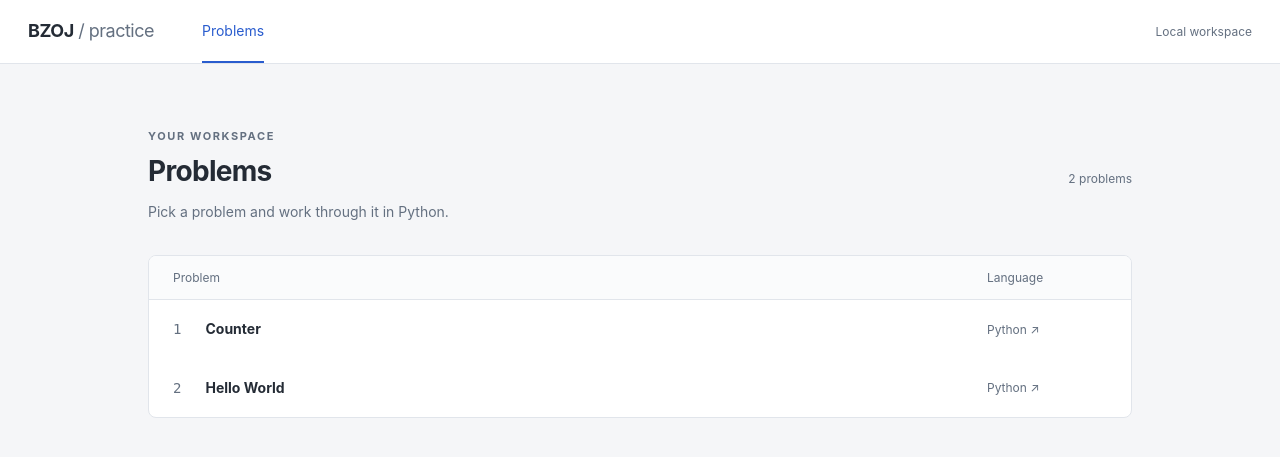
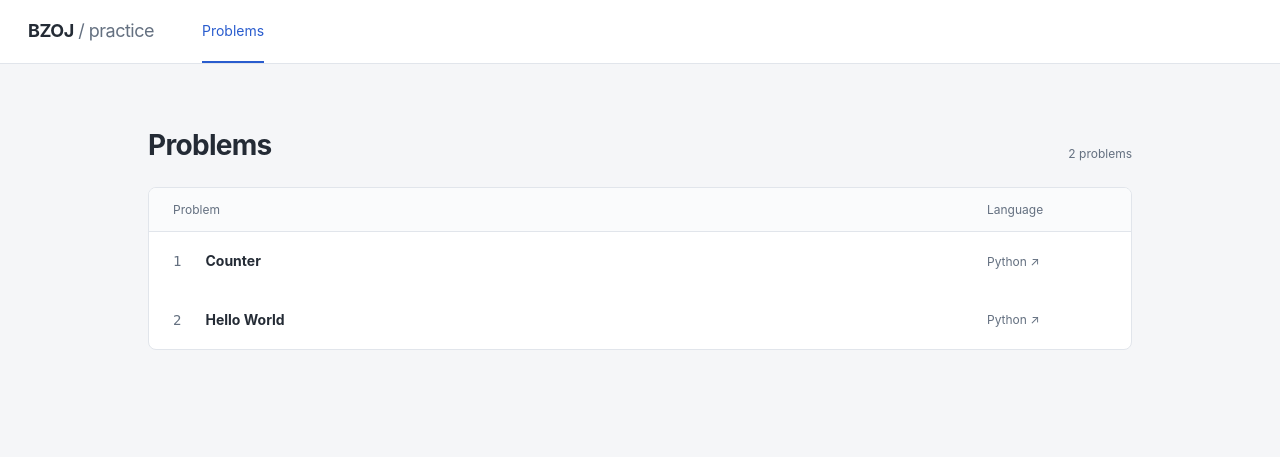
Before and after one commit to psyclaudeZ/bzoj, a FastAPI app: page / in a window 1280 px wide. Shown: the top 457 px of the page. Run offline with FastAPI, Linux system fonts and the light colour scheme.

Commit message:
Remove workspace labels and home page filler

```diff
--- a/bzoj/static/app.css
+++ b/bzoj/static/app.css
@@ -17,11 +17,9 @@ a:focus-visible, button:focus-visible, textarea:focus-visible { outline: 3px sol
 .brand span { color: var(--muted); font-weight: 400; }
 nav a { display: block; padding: 20px 0; }
 nav a[aria-current="page"] { box-shadow: inset 0 -2px var(--accent); color: var(--accent); }
-.local-label { margin-left: auto; color: var(--muted); font-size: 12px; }
 .muted { color: var(--muted); font-size: 12px; }
 .problem-list { max-width: 1040px; margin: 64px auto; padding: 0 28px; }
-.page-heading { display: flex; align-items: end; justify-content: space-between; }
-.eyebrow { font-size: 11px; letter-spacing: 1.6px; font-weight: 650; color: var(--muted); margin: 0 0 8px; }
+.page-heading { margin-bottom: 24px; display: flex; align-items: end; justify-content: space-between; }
 h1 { font-size: 28px; line-height: 1.25; letter-spacing: -.7px; margin: 0; }
 .intro { color: var(--muted); margin: 12px 0 32px; }
 .problem-table { background: white; border: 1px solid var(--border); border-radius: 8px; overflow: hidden; }
@@ -66,7 +64,7 @@ button span { margin-left: 12px; }
 .case-result pre { margin-top: 8px; }
 @media (max-width: 760px) {
   .site-header { padding: 0 16px; gap: 24px; }
-  .brand span, .local-label { display: none; }
+  .brand span { display: none; }
   .problem-list { margin-top: 32px; padding: 0 16px; }
   .table-heading, .problem-row { grid-template-columns: 1fr 65px; padding-left: 16px; padding-right: 16px; gap: 8px; }
   .problem-number { display: none; }
--- a/bzoj/templates/base.html
+++ b/bzoj/templates/base.html
@@ -10,7 +10,6 @@
     <header class="site-header">
       <a class="brand" href="/">BZOJ<span> / practice</span></a>
       <nav aria-label="Main navigation"><a href="/" {% if request.url.path == '/' %}aria-current="page"{% endif %}>Problems</a></nav>
-      <span class="local-label">Local workspace</span>
     </header>
     {% block content %}{% endblock %}
   </body>
--- a/bzoj/templates/problems.html
+++ b/bzoj/templates/problems.html
@@ -2,10 +2,9 @@
 {% block content %}
 <main class="problem-list">
   <div class="page-heading">
-    <div><p class="eyebrow">YOUR WORKSPACE</p><h1>Problems</h1></div>
+    <h1>Problems</h1>
     <span class="muted">{{ problems|length }} problem{{ '' if problems|length == 1 else 's' }}</span>
   </div>
-  <p class="intro">Pick a problem and work through it in Python.</p>
   {% for error in errors %}<p class="error" role="alert">{{ error }}</p>{% endfor %}
   <div class="problem-table">
     <div class="table-heading"><span>Problem</span><span>Language</span></div>
```
